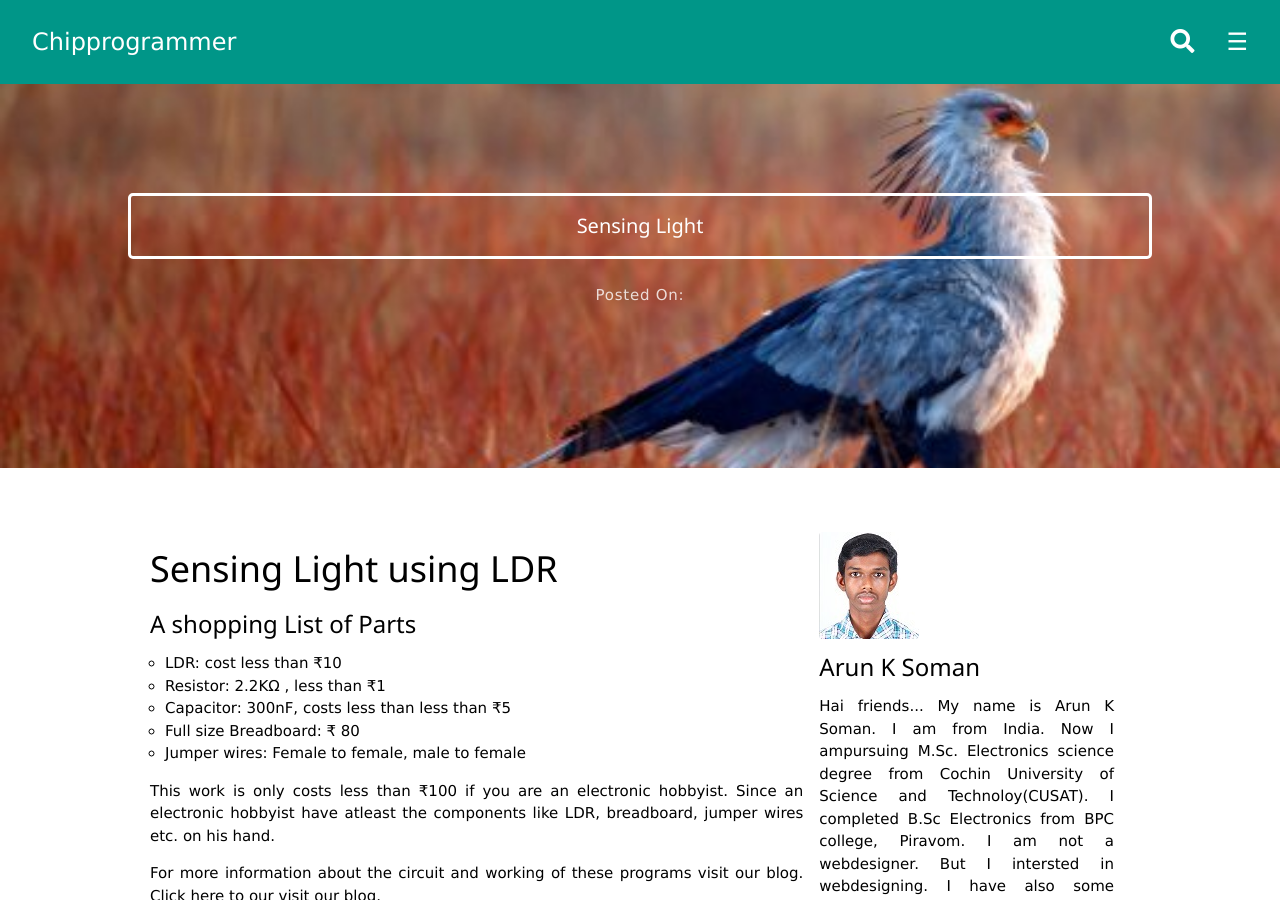
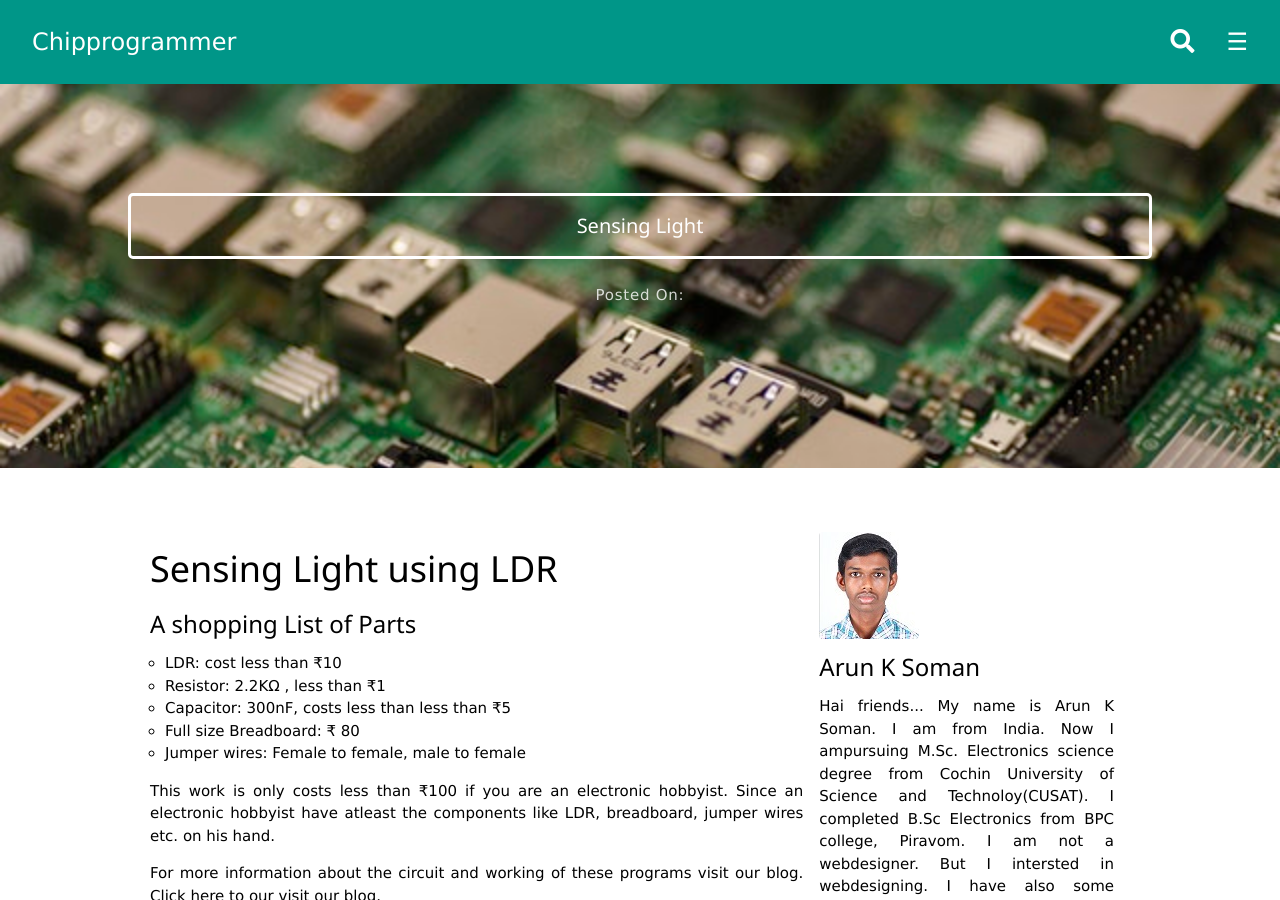
Before and after one commit to techiworld/techiworld.github.io, a Jekyll site: the page built from _posts/2017-04-24-Sensing-Light.md, in a window 1280 px wide and 900 px high. Built offline with Jekyll 4.4.1, drawn with Linux system fonts in a browser that asks for light colours; comment, search, counter and statistics services are not loaded.

Commit message:
Update 2017-04-24-Sensing-Light.md

```diff
--- a/_posts/2017-04-24-Sensing-Light.md
+++ b/_posts/2017-04-24-Sensing-Light.md
@@ -3,7 +3,7 @@ layout: post
 title: Sensing Light
 category: Electronics
 color: teal
-img: /static/IMG/4.jpg
+img: /static/IMG/raspberry_pi.jpg
 tags:
 - Raspberry Pi
 - Python
```
